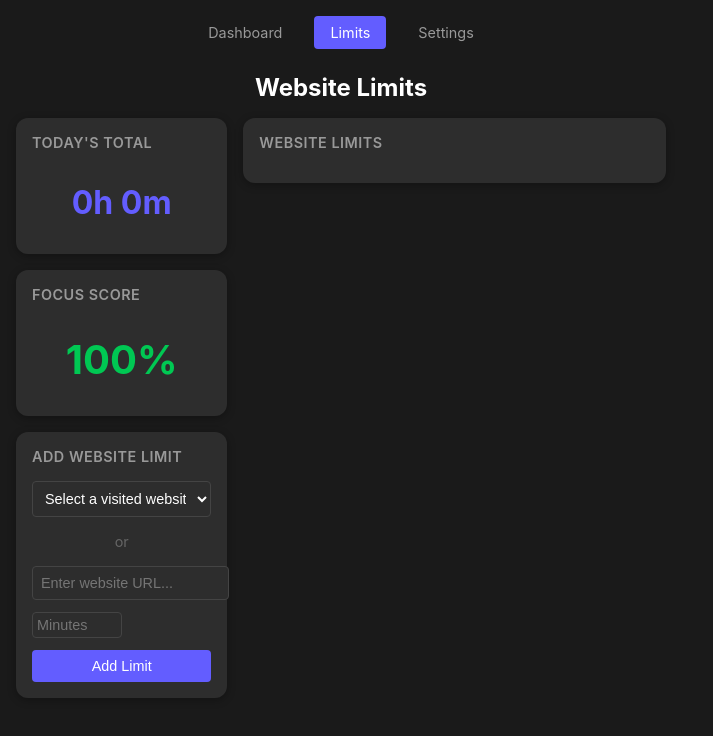
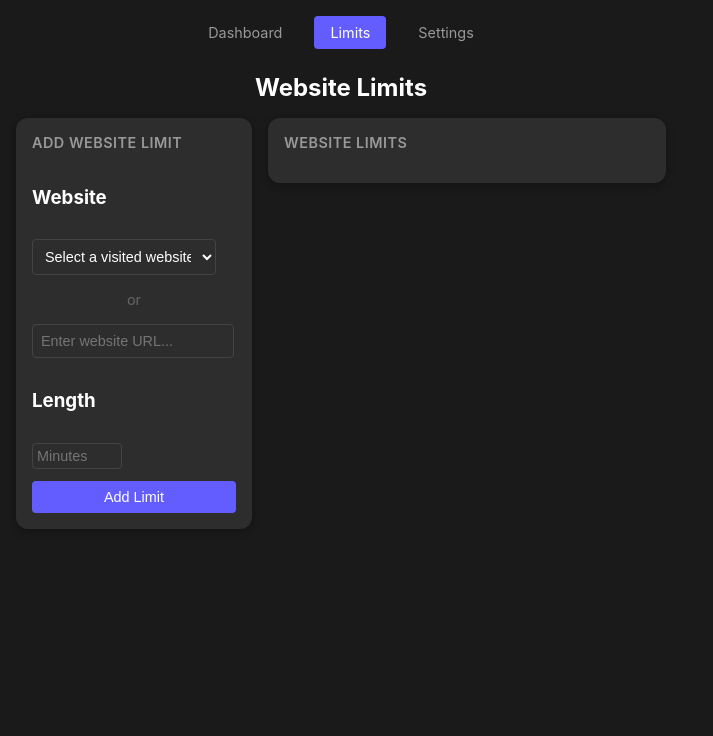
Before and after one commit to burakaliu/breakthatstupidhabit, a website with bundled scripts: page html/limits.html in a window 1280 px wide. Shown: the whole page, without its empty margins (0-713 px from the left). Built offline with nearby package versions, Linux system fonts and the light colour scheme; some packages are replaced by stand-ins of ours.

Commit message:
refactor(ui): update layout and styles for improved usability
- Adjust CSS flex properties for better layout distribution
- Comment out unused total time display in limits-ui.js
- Reorganize sections in limits.html and settings.html for clarity
- Update blocked page URL path in background.js for correct redirection

```diff
--- a/css/styles.css
+++ b/css/styles.css
@@ -56,11 +56,14 @@ h1 {
   display: flex;
   flex-direction: column;
   gap: 1rem;
-  flex: 1;
 }
 
 .right-column {
   flex: 2;
+}
+
+.limits-section {
+  flex: 1
 }
 
 .section {
@@ -260,6 +263,10 @@ h2 {
   color: #fff;
 }
 
+.add-website-section{
+  height: 100%;
+}
+
 .add-website-controls {
   display: flex;
   flex-direction: column;
@@ -274,7 +281,7 @@ h2 {
   background: #2d2d2d;
   color: #fff;
   font-size: 0.9rem;
-  width: 100%;
+  width: 90%;
 }
 
 .website-select:focus,
@@ -318,6 +325,7 @@ h2 {
 .settings-label {
   color: #fff;
   font-size: 0.9rem;
+  margin-right: 10px;
 }
 
 .settings-select {
--- a/html/limits.html
+++ b/html/limits.html
@@ -17,37 +17,26 @@
 
         <div class="main-row-container">
             <div class="left-column">
-                <div class="section focus-section">
-                    <h2>Today's Total</h2>
-                    <div class="stats-container">
-                        <div class="stat-item total-time">
-                            <span class="time">0h 0m</span>
-                        </div>
-                    </div>
-                </div>
-
-                <div class="section score-section">
-                    <h2>Focus Score</h2>
-                    <div class="focus-score">100%</div>
-                </div>
-
                 <div class="section add-website-section">
                     <h2>Add Website Limit</h2>
                     <div class="add-website-controls">
+                        <h3>Website</h3>
                         <select id="website-select" class="website-select">
                             <option value="">Select a visited website...</option>
                         </select>
                         <div class="or-divider">or</div>
                         <input type="text" id="website-input" class="website-input" placeholder="Enter website URL...">
+                        <h3>Length</h3>
                         <input type="number" id="new-limit-input" class="limit-input" placeholder="Minutes" min="0">
                         <button id="add-website-btn" class="add-website-btn">Add Limit</button>
                     </div>
                 </div>
             </div>
 
-            <div class="right-column">
+            <div class="right-column limits-section">
                 <div class="section websites-section">
                     <h2>Website Limits</h2>
+
                     <div class="websites-list" id="websites-container"></div>
                 </div>
             </div>
--- a/js/background.js
+++ b/js/background.js
@@ -168,7 +168,7 @@ async function handleActiveTabChange(tabId) {
 
         // Redirect to the custom blocked page
         chrome.tabs.update(tabId, {
-          url: `blocked.html?domain=${encodeURIComponent(domain)}&from=${encodeURIComponent(tab.url)}`
+          url: `../html/blocked.html?domain=${encodeURIComponent(domain)}&from=${encodeURIComponent(tab.url)}`
         });
         return;
       }
--- a/js/limits-ui.js
+++ b/js/limits-ui.js
@@ -33,7 +33,7 @@ async function initLimitsPage() {
 
     // Calculate total time
     const totalSeconds = Object.values(todayData).reduce((sum, time) => sum + time, 0);
-    document.querySelector('.total-time .time').textContent = formatTime(totalSeconds);
+    //document.querySelector('.total-time .time').textContent = formatTime(totalSeconds);
 
     // Populate website select dropdown
     websiteSelect.innerHTML = '<option value="">Select a visited website...</option>';
```
Also changed, not shown: html/settings.html (+2 -9 lines), js/settings.js (+18 -0 lines), 1 other file.
